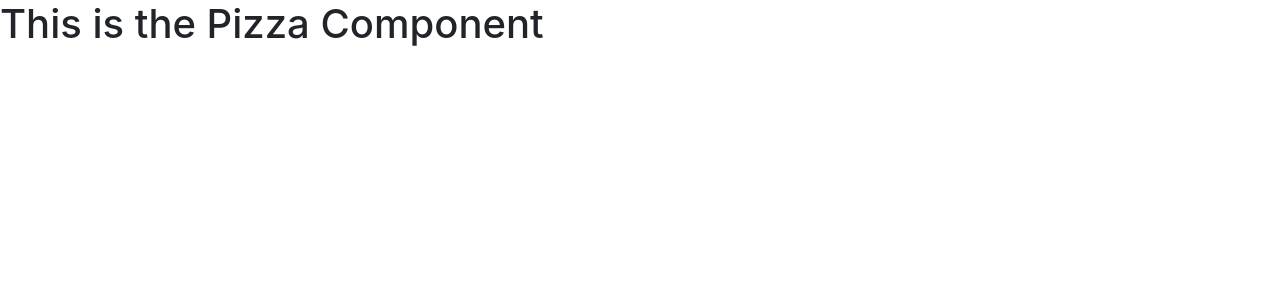
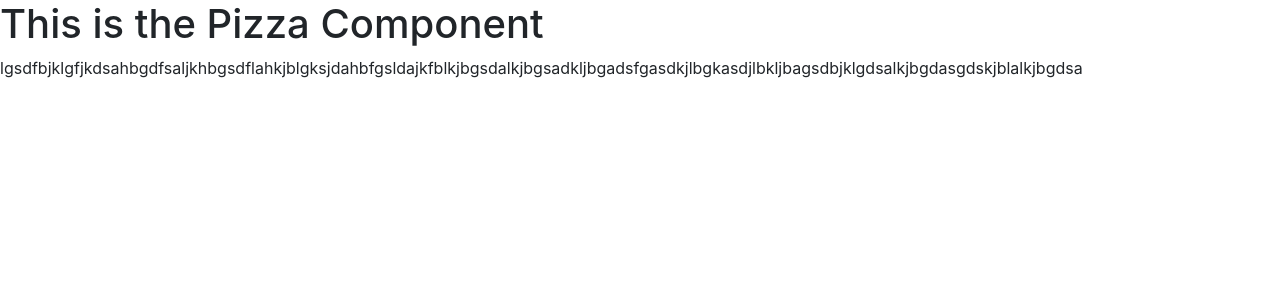
Before and after one commit to gharris1362/C16-Git-Walkthrough, a React app: page /Pizza in a window 1280 px wide. Shown: the top 300 px of the page. Built offline with nearby package versions, Linux system fonts and the light colour scheme.

Commit message:
lotta hard work today

```diff
--- a/client/pages/Pizza.jsx
+++ b/client/pages/Pizza.jsx
@@ -5,6 +5,7 @@ const Pizza = () => {
     return (
         <>
         <h1>This is the Pizza Component</h1>
+        lgsdfbjklgfjkdsahbgdfsaljkhbgsdflahkjblgksjdahbfgsldajkfblkjbgsdalkjbgsadkljbgadsfgasdkjlbgkasdjlbkljbagsdbjklgdsalkjbgdasgdskjblalkjbgdsa
         </>
     )
 }
```
